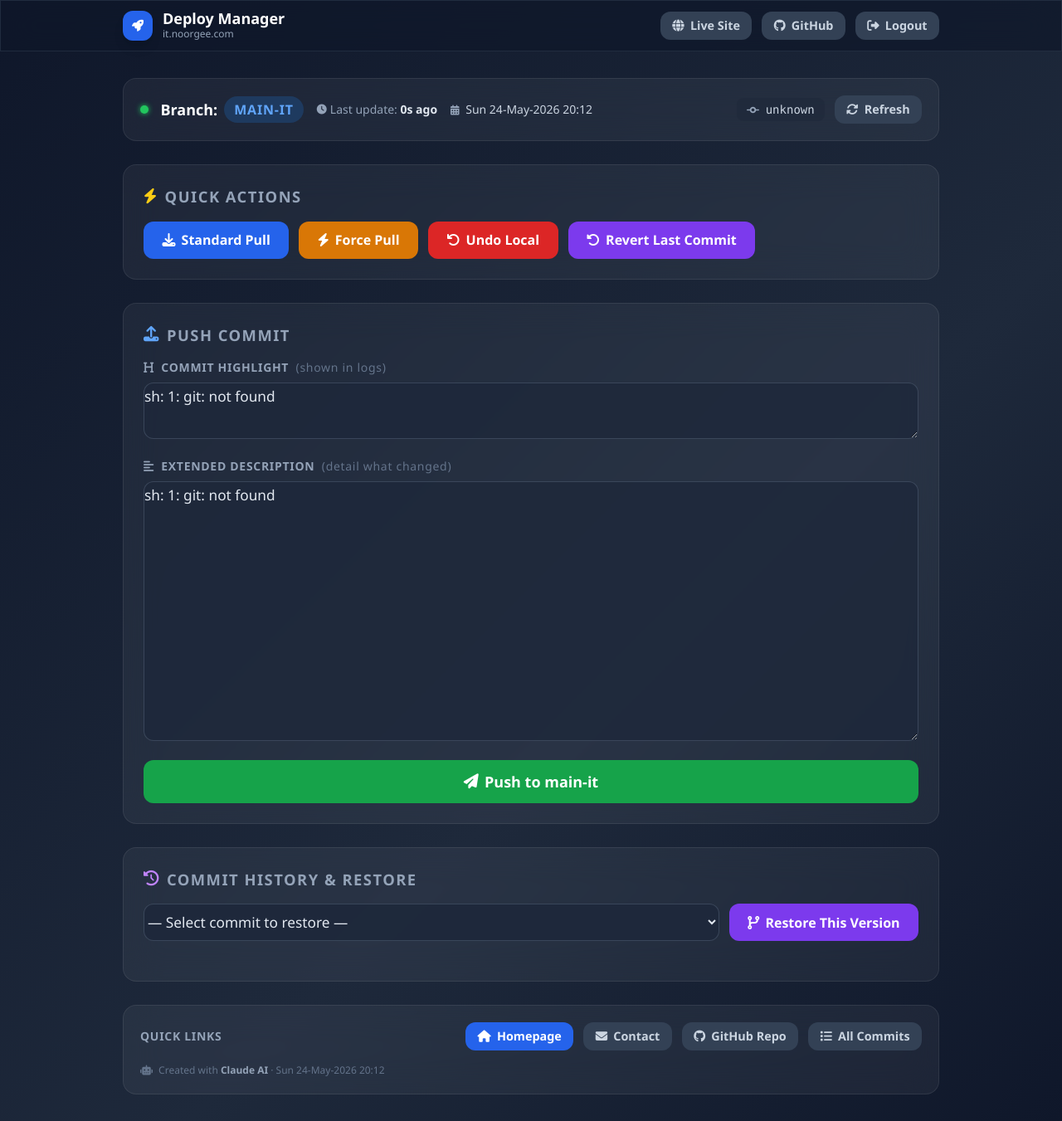
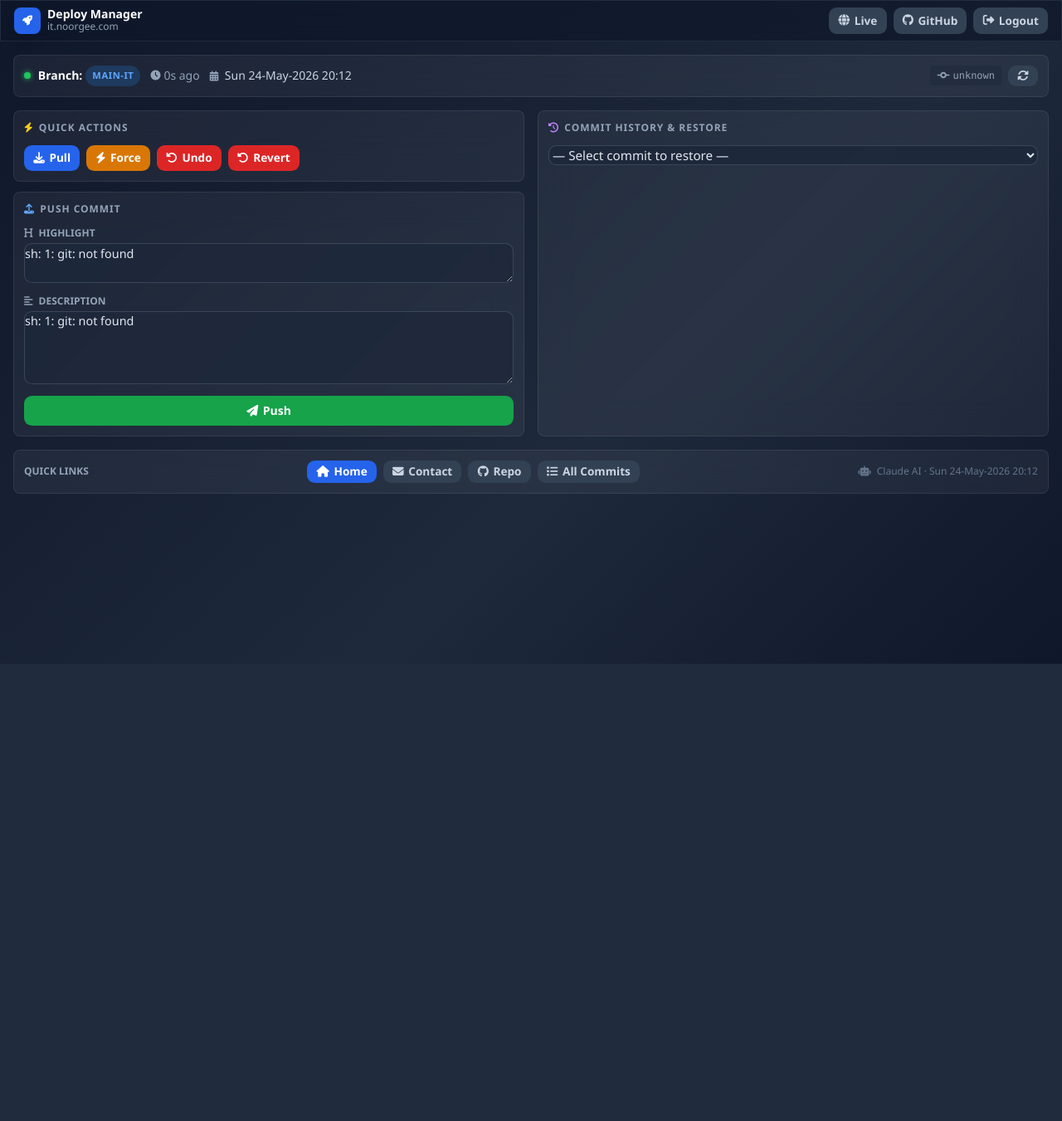
Before and after one commit to Moon060781/ng-it-tool, a PHP site: page /deploy.php in a window 1280 px wide. Shown: the whole page at 83% size. After the commit the page ends 800 px from the top, so only its background shows below. Run offline with PHP 8.4, Linux system fonts and the light colour scheme; the visitor is signed in with stand-in values (Sample User, id 1); some libraries are stand-ins or nearby versions.

Commit message:
feat: redesign deploy.php for compactness and add commit history dropdown
- Redesigned layout using a two-column grid for better screen utilization.
- Reduced font sizes, padding, and margins to fit all items on one screen.
- Added a 'COMMIT HISTORY & RESTORE' dropdown list for quick version switching.
- Improved terminal and history list compactness with scrollable containers.

```diff
--- a/deploy.php
+++ b/deploy.php
@@ -160,55 +160,58 @@ function showLogin($err) { ?>
 <style>
   :root{--accent:#3b82f6;--danger:#ef4444;--success:#22c55e;--warn:#f59e0b}
   *{box-sizing:border-box}
-  body{background:linear-gradient(135deg,#0f172a 0%,#1e293b 60%,#0f172a 100%);min-height:100vh;color:#e2e8f0;font-family:'Segoe UI',system-ui,sans-serif;font-size:1.08rem}
+  body{background:linear-gradient(135deg,#0f172a 0%,#1e293b 60%,#0f172a 100%);min-height:100vh;color:#e2e8f0;font-family:'Segoe UI',system-ui,sans-serif;font-size:0.95rem}
   .glass{background:rgba(255,255,255,0.05);backdrop-filter:blur(20px);border:1px solid rgba(255,255,255,0.08)}
   .glass-dark{background:rgba(15,23,42,0.7);backdrop-filter:blur(20px);border:1px solid rgba(255,255,255,0.07)}
-  .btn{display:inline-flex;align-items:center;gap:.45rem;padding:.65rem 1.4rem;border-radius:.75rem;font-weight:600;font-size:1rem;cursor:pointer;transition:all .2s;border:none}
+  .btn{display:inline-flex;align-items:center;gap:.35rem;padding:.5rem 1rem;border-radius:.6rem;font-weight:600;font-size:0.9rem;cursor:pointer;transition:all .2s;border:none}
   .btn-blue{background:#2563eb;color:#fff}.btn-blue:hover{background:#1d4ed8}
   .btn-green{background:#16a34a;color:#fff}.btn-green:hover{background:#15803d}
   .btn-red{background:#dc2626;color:#fff}.btn-red:hover{background:#b91c1c}
   .btn-orange{background:#d97706;color:#fff}.btn-orange:hover{background:#b45309}
   .btn-slate{background:#334155;color:#cbd5e1}.btn-slate:hover{background:#475569}
   .btn-purple{background:#7c3aed;color:#fff}.btn-purple:hover{background:#6d28d9}
-  .btn-sm{padding:.4rem .9rem;font-size:.9rem}
-  textarea,input[type=text]{background:rgba(30,41,59,.8);border:1px solid rgba(100,116,139,.4);color:#e2e8f0;border-radius:.75rem;padding:.7rem 1rem;width:100%;font-size:1.05rem;transition:border .2s;resize:vertical}
+  .btn-sm{padding:.35rem .7rem;font-size:0.85rem}
+  textarea,input[type=text]{background:rgba(30,41,59,.8);border:1px solid rgba(100,116,139,.4);color:#e2e8f0;border-radius:.6rem;padding:.5rem 0.8rem;width:100%;font-size:0.95rem;transition:border .2s;resize:vertical}
   textarea:focus,input[type=text]:focus{outline:none;border-color:var(--accent)}
-  select{background:rgba(30,41,59,.9);border:1px solid rgba(100,116,139,.4);color:#e2e8f0;border-radius:.75rem;padding:.7rem 1rem;width:100%;font-size:1rem;cursor:pointer}
+  select{background:rgba(30,41,59,.9);border:1px solid rgba(100,116,139,.4);color:#e2e8f0;border-radius:.6rem;padding:.5rem 0.8rem;width:100%;font-size:0.9rem;cursor:pointer}
   select:focus{outline:none;border-color:var(--accent)}
-  .terminal{background:#0a0f1a;border:1px solid rgba(255,255,255,.08);border-radius:1rem;padding:1.2rem;font-family:'Courier New',monospace;font-size:.97rem;line-height:1.7;max-height:380px;overflow-y:auto;white-space:pre-wrap;word-break:break-all}
+  .terminal{background:#0a0f1a;border:1px solid rgba(255,255,255,.08);border-radius:0.8rem;padding:0.8rem;font-family:'Courier New',monospace;font-size:0.85rem;line-height:1.5;max-height:200px;overflow-y:auto;white-space:pre-wrap;word-break:break-all}
   .t-error{color:#f87171}.t-success{color:#4ade80}.t-blue{color:#60a5fa}.t-warn{color:#fbbf24}.t-dim{color:#64748b}
-  .badge{display:inline-block;padding:.2rem .7rem;border-radius:9999px;font-size:.78rem;font-weight:700;text-transform:uppercase;letter-spacing:.05em}
+  .badge{display:inline-block;padding:.15rem .5rem;border-radius:9999px;font-size:0.7rem;font-weight:700;text-transform:uppercase;letter-spacing:.05em}
   .badge-green{background:#14532d;color:#4ade80}
   .badge-blue{background:#1e3a5f;color:#60a5fa}
   .badge-red{background:#450a0a;color:#f87171}
-  .status-dot{width:10px;height:10px;border-radius:50%;display:inline-block;margin-right:.4rem}
+  .status-dot{width:8px;height:8px;border-radius:50%;display:inline-block;margin-right:.3rem}
   .dot-green{background:#22c55e;box-shadow:0 0 6px #22c55e}
   .dot-orange{background:#f59e0b;box-shadow:0 0 6px #f59e0b}
-  .section-title{font-size:1.15rem;font-weight:700;color:#94a3b8;text-transform:uppercase;letter-spacing:.08em;margin-bottom:1rem;display:flex;align-items:center;gap:.5rem}
-  .commit-row{background:rgba(30,41,59,.5);border:1px solid rgba(100,116,139,.2);border-radius:.75rem;padding:.9rem 1.1rem;margin-bottom:.6rem;transition:border .2s}
+  .section-title{font-size:1rem;font-weight:700;color:#94a3b8;text-transform:uppercase;letter-spacing:.08em;margin-bottom:0.8rem;display:flex;align-items:center;gap:.4rem}
+  .commit-row{background:rgba(30,41,59,.5);border:1px solid rgba(100,116,139,.2);border-radius:.6rem;padding:0.7rem 0.9rem;margin-bottom:0.4rem;transition:border .2s;font-size:0.9rem}
   .commit-row:hover{border-color:rgba(59,130,246,.4)}
-  .commit-hash{font-family:monospace;color:#94a3b8;font-size:.85rem}
+  .commit-hash{font-family:monospace;color:#94a3b8;font-size:0.8rem}
   .refresh-spin{animation:spin 1s linear infinite}
   @keyframes spin{to{transform:rotate(360deg)}}
-  ::-webkit-scrollbar{width:6px}::-webkit-scrollbar-track{background:transparent}::-webkit-scrollbar-thumb{background:#334155;border-radius:3px}
+  ::-webkit-scrollbar{width:5px}::-webkit-scrollbar-track{background:transparent}::-webkit-scrollbar-thumb{background:#334155;border-radius:3px}
+  .compact-grid{display:grid;grid-template-columns:1fr 1fr;gap:1rem}
+  @media(max-width:1024px){.compact-grid{grid-template-columns:1fr}}
+  .history-dropdown-container{max-height:300px;overflow-y:auto}
 </style>
 </head>
 <body>
 
 <!-- ── Top Nav ─────────────────────────────────────────────── -->
 <nav class="glass-dark border-b border-slate-700/50 sticky top-0 z-50">
-  <div class="max-w-5xl mx-auto px-5 py-3 flex items-center justify-between">
-    <div class="flex items-center gap-3">
-      <div class="w-9 h-9 bg-blue-600 rounded-xl flex items-center justify-center shadow-lg">
-        <i class="fas fa-rocket text-white text-sm"></i>
+  <div class="max-w-7xl mx-auto px-4 py-2 flex items-center justify-between gap-2 flex-wrap">
+    <div class="flex items-center gap-2">
+      <div class="w-8 h-8 bg-blue-600 rounded-lg flex items-center justify-center shadow-lg">
+        <i class="fas fa-rocket text-white text-xs"></i>
       </div>
       <div>
-        <div class="font-bold text-white text-lg leading-none">Deploy Manager</div>
-        <div class="text-slate-400 text-xs mt-0.5">it.noorgee.com</div>
+        <div class="font-bold text-white text-sm leading-none">Deploy Manager</div>
+        <div class="text-slate-400 text-xs">it.noorgee.com</div>
       </div>
     </div>
-    <div class="flex items-center gap-3">
-      <a href="<?=SITE_URL?>" target="_blank" class="btn btn-slate btn-sm"><i class="fas fa-globe"></i> Live Site</a>
+    <div class="flex items-center gap-2 flex-wrap">
+      <a href="<?=SITE_URL?>" target="_blank" class="btn btn-slate btn-sm"><i class="fas fa-globe"></i> Live</a>
       <a href="<?=REPO_URL?>" target="_blank" class="btn btn-slate btn-sm"><i class="fab fa-github"></i> GitHub</a>
       <form method="POST" class="inline">
         <button name="logout" value="1" class="btn btn-slate btn-sm"><i class="fas fa-sign-out-alt"></i> Logout</button>
@@ -217,157 +220,146 @@ function showLogin($err) { ?>
   </div>
 </nav>
 
-<div class="max-w-5xl mx-auto px-5 py-8 space-y-7">
+<div class="max-w-7xl mx-auto px-4 py-4 space-y-4">
 
 <!-- ── Status Bar ─────────────────────────────────────────── -->
-<div class="glass rounded-2xl p-5 flex flex-wrap items-center justify-between gap-4">
-  <div class="flex items-center gap-4 flex-wrap">
-    <div class="flex items-center gap-2">
+<div class="glass rounded-lg p-3 flex flex-wrap items-center justify-between gap-3 text-sm">
+  <div class="flex items-center gap-3 flex-wrap">
+    <div class="flex items-center gap-1">
       <span class="status-dot dot-green"></span>
-      <span class="text-white font-semibold text-lg">Branch:</span>
-      <span class="badge badge-blue text-base px-3 py-1"><?=BRANCH?></span>
+      <span class="text-white font-semibold">Branch:</span>
+      <span class="badge badge-blue"><?=BRANCH?></span>
     </div>
-    <div class="text-slate-400 text-sm flex items-center gap-1">
+    <div class="text-slate-400 flex items-center gap-1">
       <i class="fas fa-clock text-xs"></i>
-      <span id="last-update-time">Last update: <strong class="text-slate-200"><?=$time_ago?></strong></span>
+      <span id="last-update-time"><?=$time_ago?></span>
     </div>
-    <div class="text-slate-400 text-sm">
+    <div class="text-slate-400">
       <i class="fas fa-calendar-alt text-xs"></i>
       <span class="text-slate-300 ml-1"><?=$last_dt?></span>
     </div>
   </div>
-  <div class="flex items-center gap-3">
-    <div class="text-slate-400 text-sm bg-slate-800/50 rounded-lg px-3 py-1">
-      <i class="fas fa-code-commit text-xs mr-1"></i>
-      <span class="font-mono text-slate-300"><?=substr($commits[0]['hash'] ?? 'unknown', 0, 8)?></span>
+  <div class="flex items-center gap-2">
+    <div class="text-slate-400 bg-slate-800/50 rounded px-2 py-1 text-xs font-mono">
+      <i class="fas fa-code-commit text-xs mr-1"></i><?=substr($commits[0]['hash'] ?? 'unknown', 0, 8)?>
     </div>
     <button onclick="location.reload()" id="refresh-btn" title="Refresh"
-      class="btn btn-slate btn-sm"><i class="fas fa-sync-alt" id="refresh-icon"></i> Refresh</button>
+      class="btn btn-slate btn-sm"><i class="fas fa-sync-alt" id="refresh-icon"></i></button>
   </div>
 </div>
 
 <!-- ── Terminal output (if action ran) ────────────────────── -->
 <?php if ($output): ?>
-<div class="glass rounded-2xl p-5">
-  <div class="section-title"><i class="fas fa-terminal text-green-400"></i> Terminal — <?=htmlspecialchars($action_done)?></div>
+<div class="glass rounded-lg p-3">
+  <div class="section-title text-xs"><i class="fas fa-terminal text-green-400"></i> Terminal — <?=htmlspecialchars($action_done)?></div>
   <div class="terminal" id="terminal-output"><?=colorize(htmlspecialchars($output))?></div>
 </div>
 <?php endif; ?>
 
-<!-- ── Quick Actions ──────────────────────────────────────── -->
-<div class="glass rounded-2xl p-6">
-  <div class="section-title"><i class="fas fa-bolt text-yellow-400"></i> Quick Actions</div>
-  <div class="flex flex-wrap gap-3">
+<!-- ── Two-Column Compact Layout ──────────────────────────── -->
+<div class="compact-grid">
 
-    <!-- Standard Pull -->
+<!-- LEFT COLUMN: Quick Actions & Push ────────────────────── -->
+<div class="space-y-3">
+
+  <!-- Quick Actions -->
+  <div class="glass rounded-lg p-3">
+    <div class="section-title text-xs"><i class="fas fa-bolt text-yellow-400"></i> Quick Actions</div>
+    <div class="flex flex-wrap gap-2">
       <form method="POST" class="inline">
         <input type="hidden" name="action" value="pull">
-      <button type="submit" class="btn btn-blue">
-        <i class="fas fa-download"></i> Standard Pull
+        <button type="submit" class="btn btn-blue btn-sm">
+          <i class="fas fa-download"></i> Pull
         </button>
       </form>
-
-    <!-- Force Pull -->
       <form method="POST" class="inline">
         <input type="hidden" name="action" value="force_pull">
-      <button type="submit" class="btn btn-orange"
-        onclick="return confirm('⚠️ Force Pull will RESET local changes to match origin/<?=BRANCH?>. All local uncommitted work will be LOST. Continue?')">
-        <i class="fas fa-bolt"></i> Force Pull
+        <button type="submit" class="btn btn-orange btn-sm"
+          onclick="return confirm('⚠️ Force Pull will RESET local changes. Continue?')">
+          <i class="fas fa-bolt"></i> Force
         </button>
       </form>
-
-    <!-- Undo Local -->
       <form method="POST" class="inline">
         <input type="hidden" name="action" value="undo">
-      <button type="submit" class="btn btn-red"
-        onclick="return confirm('⚠️ Undo Local will run git reset --hard HEAD and discard ALL uncommitted local changes. Continue?')">
-        <i class="fas fa-undo"></i> Undo Local
+        <button type="submit" class="btn btn-red btn-sm"
+          onclick="return confirm('⚠️ Undo will discard ALL uncommitted changes. Continue?')">
+          <i class="fas fa-undo"></i> Undo
         </button>
       </form>
-
-    <!-- Revert Last Commit -->
       <form method="POST" class="inline">
         <input type="hidden" name="action" value="revert_last">
-      <button type="submit" class="btn btn-purple"
-        onclick="return confirm('⚠️ This will create a NEW commit that REVERTS the last commit changes. Continue?')">
-        <i class="fas fa-rotate-left"></i> Revert Last Commit
+        <button type="submit" class="btn btn-red btn-sm"
+          onclick="return confirm('⚠️ This will REVERT the last commit. Continue?')">
+          <i class="fas fa-rotate-left"></i> Revert
         </button>
       </form>
-
     </div>
   </div>
 
-<!-- ── Push / Commit ──────────────────────────────────────── -->
-<div class="glass rounded-2xl p-6">
-  <div class="section-title"><i class="fas fa-upload text-blue-400"></i> Push Commit</div>
-  <form method="POST" class="space-y-4">
+  <!-- Push Commit -->
+  <div class="glass rounded-lg p-3">
+    <div class="section-title text-xs"><i class="fas fa-upload text-blue-400"></i> Push Commit</div>
+    <form method="POST" class="space-y-2">
       <input type="hidden" name="action" value="push">
       <div>
-      <label class="block text-slate-400 text-sm font-semibold mb-2 uppercase tracking-wider">
-        <i class="fas fa-heading mr-1"></i> Commit Highlight
-        <span class="text-slate-500 font-normal normal-case ml-1">(shown in logs)</span>
+        <label class="block text-slate-400 text-xs font-semibold mb-1 uppercase">
+          <i class="fas fa-heading mr-1"></i> Highlight
         </label>
         <textarea name="commit_title" rows="2" placeholder="Short commit title (10 words max)"
-        style="line-height:1.9"><?=htmlspecialchars($last['subject'])?></textarea>
+          style="line-height:1.6;font-size:0.9rem"><?=htmlspecialchars($last['subject'])?></textarea>
       </div>
       <div>
-      <label class="block text-slate-400 text-sm font-semibold mb-2 uppercase tracking-wider">
-        <i class="fas fa-align-left mr-1"></i> Extended Description
-        <span class="text-slate-500 font-normal normal-case ml-1">(detail what changed)</span>
+        <label class="block text-slate-400 text-xs font-semibold mb-1 uppercase">
+          <i class="fas fa-align-left mr-1"></i> Description
         </label>
-      <textarea name="commit_desc" rows="10" placeholder="Describe changes in detail. Include what, why, and any notes..."
-        style="line-height:1.8"><?=htmlspecialchars($last['body'])?></textarea>
+        <textarea name="commit_desc" rows="4" placeholder="Describe changes in detail..."
+          style="line-height:1.5;font-size:0.9rem"><?=htmlspecialchars($last['body'])?></textarea>
       </div>
-    <button type="submit" class="btn btn-green w-full justify-center text-lg py-3">
-      <i class="fas fa-paper-plane"></i> Push to <?=BRANCH?>
+      <button type="submit" class="btn btn-green w-full justify-center py-2 text-sm">
+        <i class="fas fa-paper-plane"></i> Push
       </button>
     </form>
   </div>
 
-<!-- ── Commit History + Restore ──────────────────────────── -->
-<div class="glass rounded-2xl p-6">
-  <div class="section-title"><i class="fas fa-history text-purple-400"></i> Commit History & Restore</div>
+</div>
 
-  <!-- Quick restore dropdown -->
-  <form method="POST" class="flex gap-3 mb-6 flex-wrap">
+<!-- RIGHT COLUMN: Commit History & Restore ─────────────── -->
+<div class="glass rounded-lg p-3">
+  <div class="section-title text-xs"><i class="fas fa-history text-purple-400"></i> Commit History & Restore</div>
+
+  <!-- Dropdown Restore -->
+  <form method="POST" class="space-y-2">
     <input type="hidden" name="action" value="checkout_commit">
-    <select name="commit_hash" class="flex-1" style="min-width:260px">
+    <div>
+      <select name="commit_hash" onchange="this.form.submit()">
         <option value="">— Select commit to restore —</option>
         <?php foreach ($commits as $c): ?>
         <option value="<?=htmlspecialchars($c['hash'])?>">
-        [<?=$c['dt']?>] <?=htmlspecialchars(mb_strimwidth($c['subject'], 0, 55, '…'))?>
+          [<?=$c['dt']?>] <?=htmlspecialchars(mb_strimwidth($c['subject'], 0, 45, '…'))?>
         </option>
         <?php endforeach; ?>
       </select>
-    <button type="submit" class="btn btn-purple"
-      onclick="return confirm('⚠️ This will DETACH HEAD and checkout selected commit. Files will match that version. Continue?')">
-      <i class="fas fa-code-branch"></i> Restore This Version
-    </button>
+    </div>
   </form>
 
-  <!-- Commit list -->
-  <div class="space-y-2">
+  <!-- Commit List (Scrollable) -->
+  <div class="history-dropdown-container space-y-1 mt-3">
     <?php foreach ($commits as $i => $c): ?>
     <div class="commit-row">
-      <div class="flex items-start justify-between gap-3 flex-wrap">
+      <div class="flex items-start justify-between gap-2 flex-wrap">
         <div class="flex-1 min-w-0">
-          <div class="flex items-center gap-2 flex-wrap mb-1">
+          <div class="flex items-center gap-1 flex-wrap mb-0.5">
             <?php if ($i === 0): ?><span class="badge badge-green">Latest</span><?php endif; ?>
-            <span class="commit-hash"><?=htmlspecialchars(substr($c['hash'], 0, 10))?></span>
-            <span class="text-slate-500 text-xs"><i class="fas fa-clock mr-1"></i><?=$c['dt']?></span>
+            <span class="commit-hash text-xs"><?=htmlspecialchars(substr($c['hash'], 0, 8))?></span>
+            <span class="text-slate-500 text-xs"><i class="fas fa-clock mr-0.5"></i><?=$c['dt']?></span>
           </div>
-          <div class="text-white font-semibold text-base leading-snug"><?=htmlspecialchars($c['subject'])?></div>
-          <?php if ($c['body']): ?>
-          <div class="text-slate-400 text-sm mt-1.5 leading-relaxed border-l-2 border-slate-600 pl-3">
-            <?=nl2br(htmlspecialchars($c['body']))?>
-          </div>
-          <?php endif; ?>
+          <div class="text-white font-semibold text-xs leading-snug"><?=htmlspecialchars(mb_strimwidth($c['subject'], 0, 50, '…'))?></div>
         </div>
         <form method="POST" class="shrink-0">
           <input type="hidden" name="action" value="checkout_commit">
           <input type="hidden" name="commit_hash" value="<?=htmlspecialchars($c['hash'])?>">
-          <button type="submit" class="btn btn-slate btn-sm"
-            onclick="return confirm('Restore to commit <?=htmlspecialchars(substr($c['hash'],0,8))?>?')">
+          <button type="submit" class="btn btn-slate btn-sm text-xs"
+            onclick="return confirm('Restore to <?=htmlspecialchars(substr($c['hash'],0,8))?>?')">
             <i class="fas fa-rotate-left"></i> Restore
           </button>
         </form>
@@ -377,17 +369,19 @@ function showLogin($err) { ?>
   </div>
 </div>
 
-<!-- ── Links ──────────────────────────────────────────────── -->
-<div class="glass rounded-2xl p-5 flex flex-wrap gap-4 items-center justify-between">
-  <div class="text-slate-400 text-sm font-semibold uppercase tracking-wider">Quick Links</div>
-  <div class="flex flex-wrap gap-3">
-    <a href="<?=SITE_URL?>" target="_blank" class="btn btn-blue btn-sm"><i class="fas fa-home"></i> Homepage</a>
+</div><!-- /compact-grid -->
+
+<!-- ── Footer Links ──────────────────────────────────────── -->
+<div class="glass rounded-lg p-3 flex flex-wrap gap-3 items-center justify-between text-xs">
+  <div class="text-slate-400 font-semibold uppercase">Quick Links</div>
+  <div class="flex flex-wrap gap-2">
+    <a href="<?=SITE_URL?>" target="_blank" class="btn btn-blue btn-sm"><i class="fas fa-home"></i> Home</a>
     <a href="<?=SITE_URL?>/#contact" target="_blank" class="btn btn-slate btn-sm"><i class="fas fa-envelope"></i> Contact</a>
-    <a href="<?=REPO_URL?>" target="_blank" class="btn btn-slate btn-sm"><i class="fab fa-github"></i> GitHub Repo</a>
+    <a href="<?=REPO_URL?>" target="_blank" class="btn btn-slate btn-sm"><i class="fab fa-github"></i> Repo</a>
     <a href="<?=REPO_URL?>/commits/<?=BRANCH?>" target="_blank" class="btn btn-slate btn-sm"><i class="fas fa-list"></i> All Commits</a>
   </div>
   <div class="text-slate-500 text-xs">
-    <i class="fas fa-robot mr-1"></i> Created with <strong class="text-slate-400">Claude AI</strong> · <?=karachi_fmt()?>
+    <i class="fas fa-robot mr-1"></i> Claude AI · <?=karachi_fmt()?>
   </div>
 </div>
 
```
Lines whose indentation alone changed are shown as unchanged.
